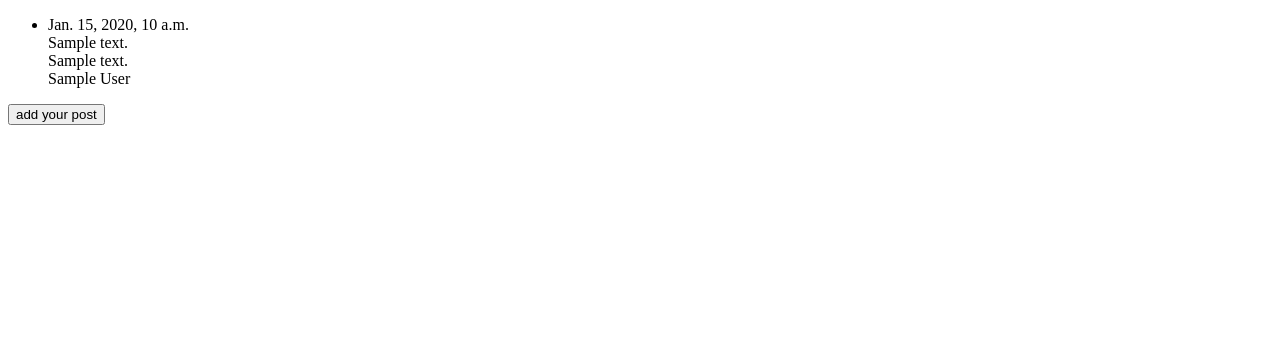
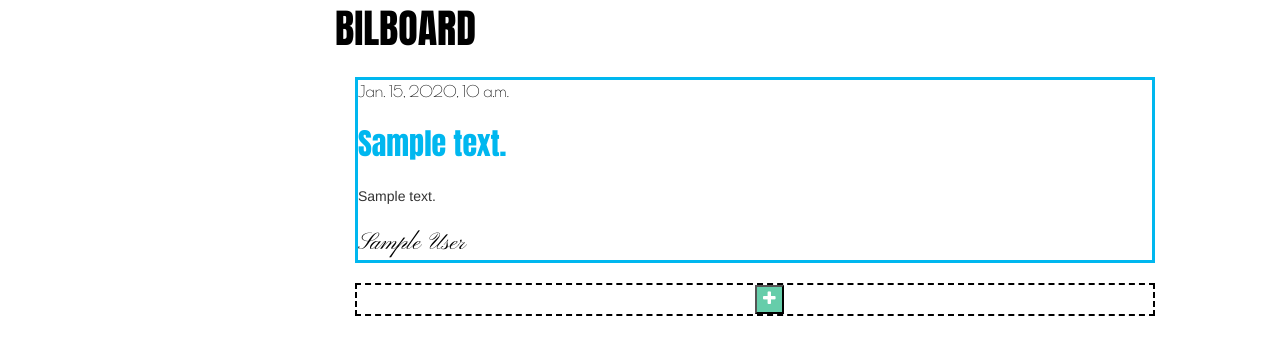
Before and after one commit to camilacukierman/Assignment-Billboard-version2, a Django app: template comments/templates/comments/index.html in a window 1280 px wide. Shown: the top 355 px of the page. Run offline with Django 3.2, Linux system fonts and the light colour scheme; the template is opened without the code that fills it: most values are stand-ins (such as "Sample title", 1, 10 or a date in 2020); some libraries are stand-ins or nearby versions.

```diff
--- a/comments/static/comments/css/style.css
+++ b/comments/static/comments/css/style.css
@@ -1,5 +1,89 @@
+@import url(//fonts.googleapis.com/css?family=Poiret+One);
+@import url(//fonts.googleapis.com/css?family=Anton);
+@import url(//fonts.googleapis.com/css?family=Pinyon+Script);
+
 
 .display_form {
-
      display: none;
 }
+
+.date{
+    font-family: Poiret One;
+    font-size : 16px;
+    Color : black;
+}
+
+.title {
+    font-family: Anton;
+    font-size : 30px;
+    Color:#00b7ef;
+}
+
+.message {
+    font-family: Arial;
+    font-size : 16px;
+    Color:#c1bfc0;
+}
+
+.author {
+    font-family: Pinyon Script;
+    font-size : 24px;
+    Color : black
+}
+
+.maintitle {
+    font-family: Anton;
+    font-size : 40px;
+    Color : black;
+}
+
+.message-box{
+    width: 800px;
+    Height:auto;
+    border:3px #00b7ef solid;
+    margin:20px;
+}
+
+.add_comment{
+    font-familyt: font awesome plus;
+    font-size : 16px;
+    background-color : #66CDAA;
+    Color: white;
+    Radius :3px;
+    Cursor: pointer;
+}
+
+.border_add{
+    Border: 2px  black dashed;
+    margin: 20px;
+    width: 800px;
+    Height: auto;
+}
+
+.border_post{
+    Border: 2px  #00b7ef dashed;
+    margin: 20px;
+    width: 800px;
+    Height: auto;
+}
+
+.post_btn {
+    font-size : 16px;
+    background-color: #66CDAA;
+    Cursor: pointer;
+}
+
+.cancel_btn {
+    font-size : 16px;
+    background-color: red;
+    Cursor: pointer;
+}
+
+.plus_btn {
+    margin-left: 50%;
+}
+
+.input_margin{
+      margin: 5px 0px;
+    width: 100%;
+}
--- a/comments/templates/comments/index.html
+++ b/comments/templates/comments/index.html
@@ -9,35 +9,60 @@
     <link rel="stylesheet" type="text/css" href="{% static 'comments/css/style.css' %}" />
     <script src="https://ajax.googleapis.com/ajax/libs/jquery/1.12.4/jquery.min.js"></script>
     <script src="{% static 'comments/js/js.js' %}"></script>
+    <link rel="stylesheet" href="https://maxcdn.bootstrapcdn.com/font-awesome/4.6.3/css/font-awesome.min.css">
+    <link rel="stylesheet" href="http://maxcdn.bootstrapcdn.com/bootstrap/3.3.7/css/bootstrap.min.css">
+
+</head>
+<body >
+
+ <div  class="col-md-3 "> </div>
+<div class="col-md-6 ">
 
 
-</head>
-<body>
+<div class="maintitle">BILBOARD</div>
 
 {% if latest_message %}
-    <ul>
+
     {% for message in latest_message %}
-        <li>{{ message.pub_date }}<br>
-            {{ message.title_text }}<br>
-         {{ message.message_text }}<br>
-         {{ message.author_text }}</li>
+
+
+<div class="message-box">
+       <div class="date"> {{ message.pub_date }}</div><br>
+          <div class="title">  {{ message.title_text }}</div><br>
+        <div class="massage"> {{ message.message_text }}</div><br>
+       <div class="author">  {{ message.author_text }}</div>
+    </div>
+
+
     {% endfor %}
-    </ul>
-{% else %}
-    <p>No polls are available.</p>
 {% endif %}
+<div  class="col-md-3 "> </div>
+   <div class="border_add">
+<button type="submit" id="show" name="want_to_post" class="add_comment plus_btn"><i class="fa fa-plus" aria-hidden="true"></i></button>
+</div>
 
-<button type="submit" id="show" name="want_to_post">add your post</button>
-<div class="display_form">
+
+<div class="display_form col-md-6">
 <form method="post" action="/postcomment" name="form" >
     {% csrf_token %}
-    <input type="text" name="author_text" placeholder="title" required> <br>
-    <input type="text" name="title_text" placeholder="message" required><br>
-    <input type="text" name="message_text" placeholder="author" required><br>
-    <button type="submit">POST</button>
-    <button type="button" id="cancel">CANCEL</button>
+    <div class="border_post">
+    <input type="text" name="author_text" placeholder="title" class="input_margin"  required> <br>
+    <input type="text" name="title_text" placeholder="message" class="input_margin" required><br>
+    <input type="text" name="message_text" placeholder="author" class="input_margin" required><br>
+        </div>
+
+   <div class="border_add">
+       <div class="plus_btn">
+    <button type="submit" class="post_btn"><i class="fa fa-check" aria-hidden="true"></i></button>
+    <button type="button" id="cancel"><i class="fa fa-times" aria-hidden="true"></i></button>
+       </div>
+        </div>
+
 </form>
     </div>
 
+    </div>
+<div  class="col-md-3 "> </div>
+
 </body>
 </html>
```
